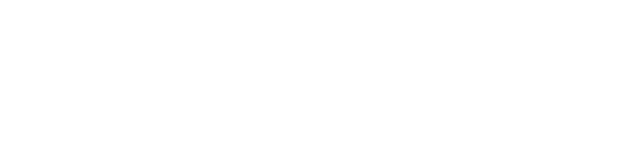
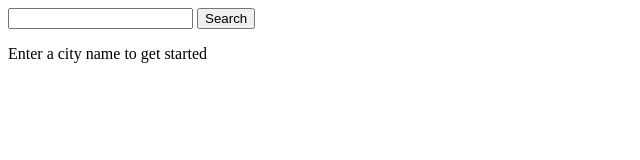
Before and after one commit to jormaedes/weather-app, a website: page src/template.html in a window 1280 px wide. Shown: the whole page, without its empty margins (0-640 px from the left). Drawn offline with Linux system fonts and the light colour scheme.

Commit message:
inseri os elementos html para visulizar e ajudar na estilizacao

```diff
--- a/src/template.html
+++ b/src/template.html
@@ -6,6 +6,13 @@
 	<title>Weather App</title>
 </head>
 <body>
+	<main id="main-content">
+		<div class="container-search">
+			<input type="text" name="search" id="search-field">
+			<button id="search-btn">Search</button>
+		</div>
+		<p>Enter a city name to get started</p>
+	</main>
 
 </body>
 </html>
```
